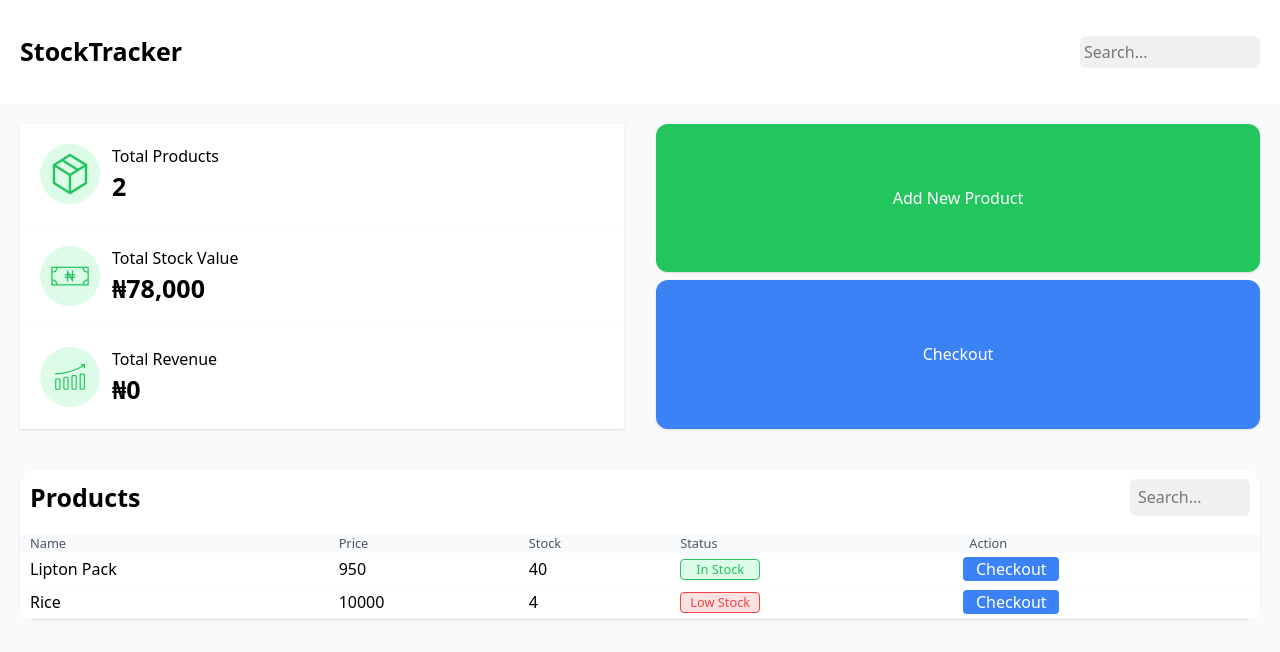
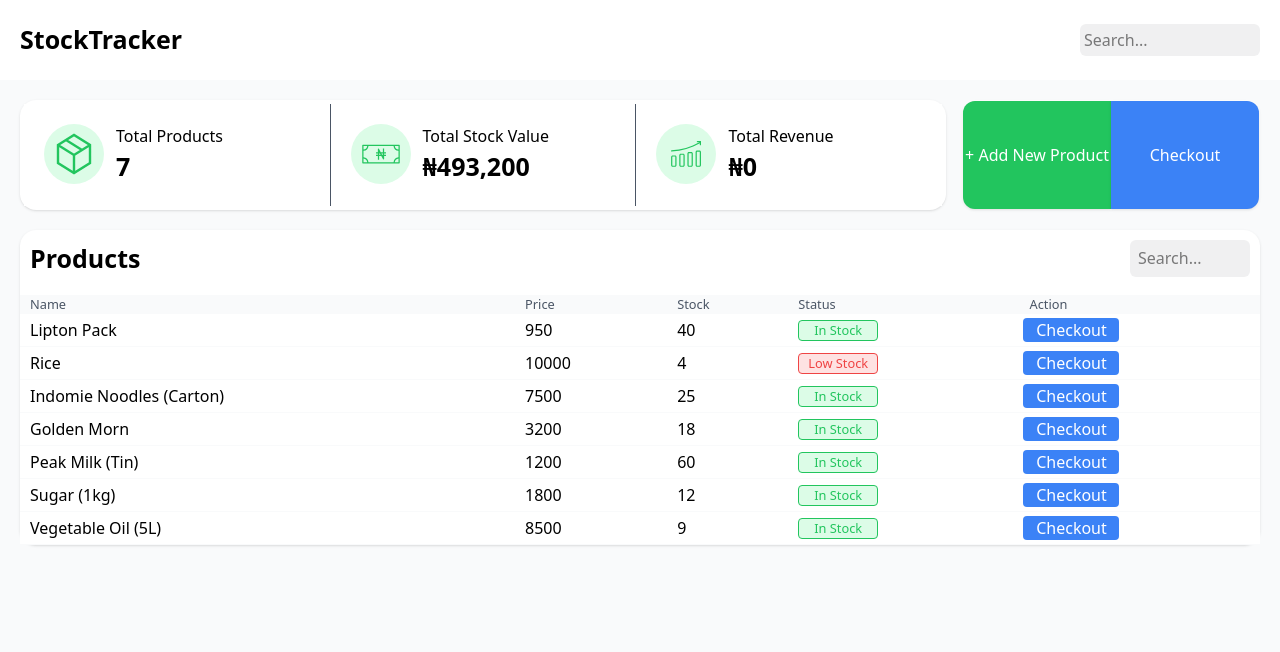
Before and after one commit to I-amHb/stock-tracker, a React (Vite) app: page / in a window 1280 px wide. Shown: the top 652 px of the page. Built offline with nearby package versions, Linux system fonts and the light colour scheme.

Commit message:
structured and styled desktop view of app

```diff
--- a/src/App.jsx
+++ b/src/App.jsx
@@ -19,7 +19,6 @@ function App() {
     price: 950,
     quantity: 40,
     threshold: 5,
-
   },
   {
     id: '2',
@@ -27,7 +26,41 @@ function App() {
     price: 10000,
     quantity: 4,
     threshold: 5,
-
+  },
+  {
+    id: '3',
+    name: 'Indomie Noodles (Carton)',
+    price: 7500,
+    quantity: 25,
+    threshold: 10,
+  },
+  {
+    id: '4',
+    name: 'Golden Morn',
+    price: 3200,
+    quantity: 18,
+    threshold: 5,
+  },
+  {
+    id: '5',
+    name: 'Peak Milk (Tin)',
+    price: 1200,
+    quantity: 60,
+    threshold: 15,
+  },
+  {
+    id: '6',
+    name: 'Sugar (1kg)',
+    price: 1800,
+    quantity: 12,
+    threshold: 5,
+  },
+  {
+    id: '7',
+    name: 'Vegetable Oil (5L)',
+    price: 8500,
+    quantity: 9,
+    threshold: 3,
   },
 ]);
 
--- a/src/components/Header.jsx
+++ b/src/components/Header.jsx
@@ -3,7 +3,7 @@ import SearchBar from './SearchBar'
 
 const Header = () => {
   return (
-    <header className='w-full p-padding-sm bg-bgCard md:flex justify-between items-center'>
+    <header className='w-full px-padding-sm py-2 bg-bgCard md:flex justify-between items-center'>
         <h1 className='text-mid font-bold text-center'>StockTracker</h1>
         <div>
             <SearchBar />
--- a/src/components/Overview.jsx
+++ b/src/components/Overview.jsx
@@ -10,9 +10,13 @@ const Overview = ({
 }) => {
 
     return (
-        <section className='w-full p-padding-sm flex flex-col md:flex-row gap-8'>
-            <div className='w-full md:w-1/2 flex flex-col gap-4 md:gap-0'>
-                <div className='totatl-product bg-bgCard p-padding-sm rounded-2xl md:rounded-none shadow flex gap-3'>
+        <section className='w-full p-padding-sm flex flex-col md:flex-row gap-8 lg:gap-4
+        lg:grid lg:grid-cols-[repeat(auto-fit,minmax(250px,1fr))] '>
+            <div className='w-full md:w-1/2 lg:w-full flex flex-col gap-4 md:gap-0 col-start-1  col-end-4
+            lg:p-1 lg:flex-row lg:rounded-2xl lg:shadow lg:bg-bgCard lg:[&>div]:w-full
+             lg:[&>div]:bg-inherit lg:[&>div]:shadow-none '>
+
+               <div className='totatl-product bg-bgCard p-padding-sm rounded-2xl md:rounded-none shadow flex gap-3'>
                     <div className=' w-padding-md h-padding-md bg-primarySoft rounded-full flex justify-center items-center'>
                         <svg width="50px" height="50px" viewBox="0 0 25 25" fill="none" xmlns="http://www.w3.org/2000/svg"><path d="M12.5 13V22M12.5 13L4.5 8M12.5 13L20.5 8M8.5 5.5L16.5 10.5M4.5 8L12.5 3L20.5 8V17L12.5 22L4.5 17V8Z" stroke="#22C55E" strokeWidth="1.2" /></svg>
                     </div>
@@ -21,7 +25,7 @@ const Overview = ({
                         <h1 className='text-mid font-bold'>{totalProd}</h1>
                     </div>
                 </div>
-                <div className='totatl-product bg-bgCard p-padding-sm rounded-2xl md:rounded-none shadow flex gap-3'>
+                <div className='totatl-product bg-bgCard p-padding-sm rounded-2xl md:rounded-none shadow flex gap-3 lg:border-x lg:border-x-gray-600 '>
                     <div className=' w-padding-md h-padding-md bg-primarySoft rounded-full flex justify-center items-center'>
                         <svg fill="#22C55E" width="40px" height="40px" viewBox="0 0 64 64" data-name="Layer 1" id="Layer_1" xmlns="http://www.w3.org/2000/svg"><title /><path d="M61,17H3a1,1,0,0,0-1,1V46a1,1,0,0,0,1,1H61a1,1,0,0,0,1-1V18A1,1,0,0,0,61,17ZM4,19H9.929A7.018,7.018,0,0,1,4,24.929ZM4,45V39.071A7.018,7.018,0,0,1,9.929,45Zm56,0H54.071A7.018,7.018,0,0,1,60,39.071Zm0-7.941A9.013,9.013,0,0,0,52.059,45H11.941A9.013,9.013,0,0,0,4,37.059V26.941A9.013,9.013,0,0,0,11.941,19H52.059A9.013,9.013,0,0,0,60,26.941Zm0-12.13A7.018,7.018,0,0,1,54.071,19H60Z" /><path d="M37,23H35v6H31.571l-2.683-5.174a1,1,0,0,0-1.888.46V29H24v2h3v2H24v2h3v6h2V35h3.429l2.683,5.174A1,1,0,0,0,37,39.714V35h3V33H37V31h3V29H37Zm-8,5.387.318.613H29ZM29,33V31h1.355l1.037,2Zm6,2.613L34.682,35H35ZM35,33H33.645l-1.037-2H35Z" /></svg>
                     </div>
@@ -40,16 +44,20 @@ const Overview = ({
                     </div>
                 </div>
             </div>
-            <div className='w-full md:w-1/2 flex md:flex-col gap-2 text-white'>
+            <div className='w-full md:w-1/2 flex md:flex-col gap-2 text-white col-start-4 col-end-5 row-span-1 lg:rounded-xl
+            lg:border lg:w-full lg:gap-0 lg:flex-row lg:[&>button]:w-full lg:[&>button]:m-x-0 lg:[&>button]:h-full '>
                 <button
                     onClick={() => setShowProdForm(true)}
-                    className='bg-primary hover:bg-primaryHvr w-1/2 md:h-1/2 md:w-full h-padding-md rounded-xl shadow'>Add New Product</button>
+                    className='bg-primary hover:bg-primaryHvr w-1/2 md:h-1/2 md:w-full h-padding-md  rounded-xl shadow
+                    lg:rounded-none lg:rounded-l-xl lg:rounded-r-0 '>
+                    + Add New Product</button>
                 <button
                     onClick={() => {
                         setSelectedProductForCheckout(null);
                         setShowCheckoutForm(true)
                     }}
-                    className='bg-secondary hover:bg-secondaryHvr w-1/2 md:h-1/2 md:w-full h-padding-md rounded-xl shadow'>Checkout</button>
+                    className='bg-secondary hover:bg-secondaryHvr w-1/2 md:h-1/2 md:w-full h-padding-md rounded-xl shadow
+                    lg:rounded-none lg:rounded-r-xl lg:rounded-l-0 '>Checkout</button>
             </div>
 
         </section>
--- a/src/components/ProductTable.jsx
+++ b/src/components/ProductTable.jsx
@@ -26,7 +26,7 @@ const ProductTable = ({ prod, onCheckout }) => {
 
 
     return (
-        <section className='w-full p-padding-sm flex flex-col gap-8'>
+        <section className='w-full px-padding-sm flex flex-col gap-8'>
             <div className='table-container w-full bg-bgCard shadow flex flex-col gap-2 rounded-2xl'>
                 <div className='flex justify-between p-2.5 '>
                     <h1 className='text-mid font-bold'>Products</h1>
```
Lines whose indentation alone changed are shown as unchanged.
